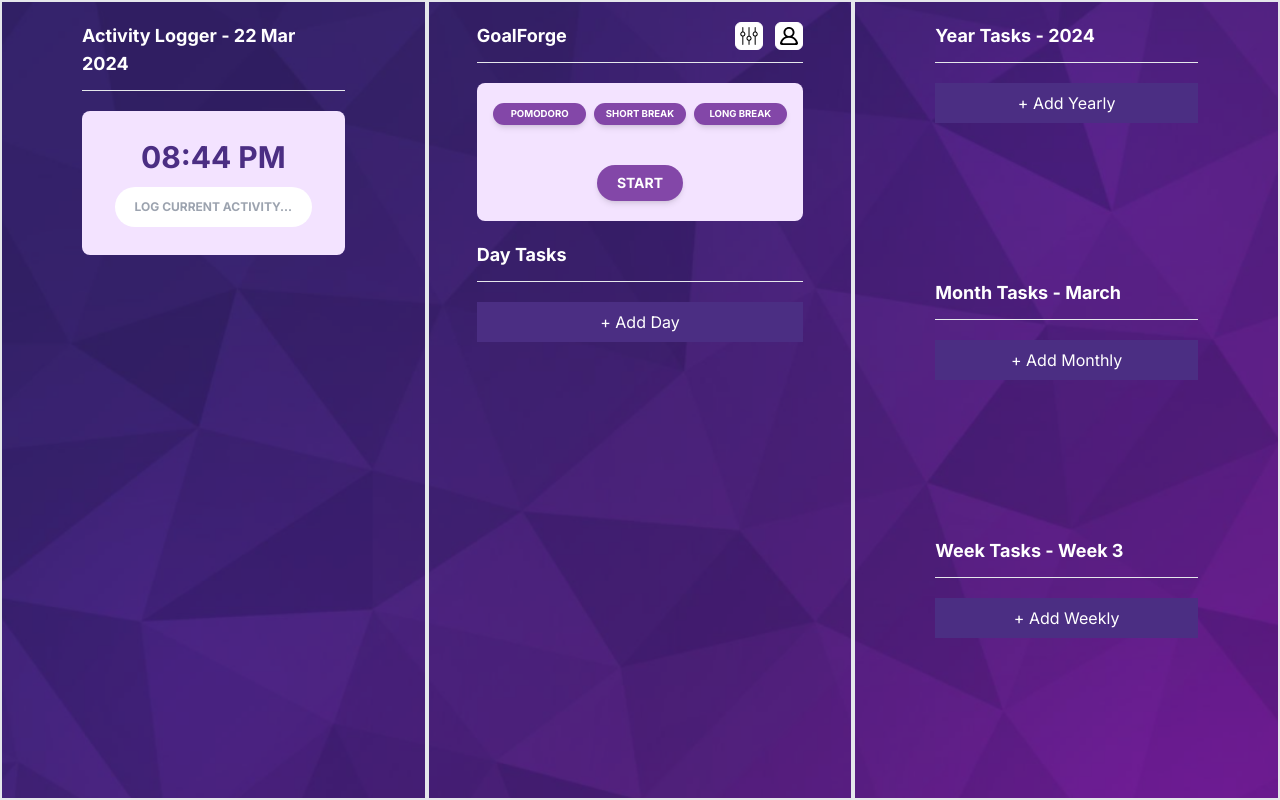
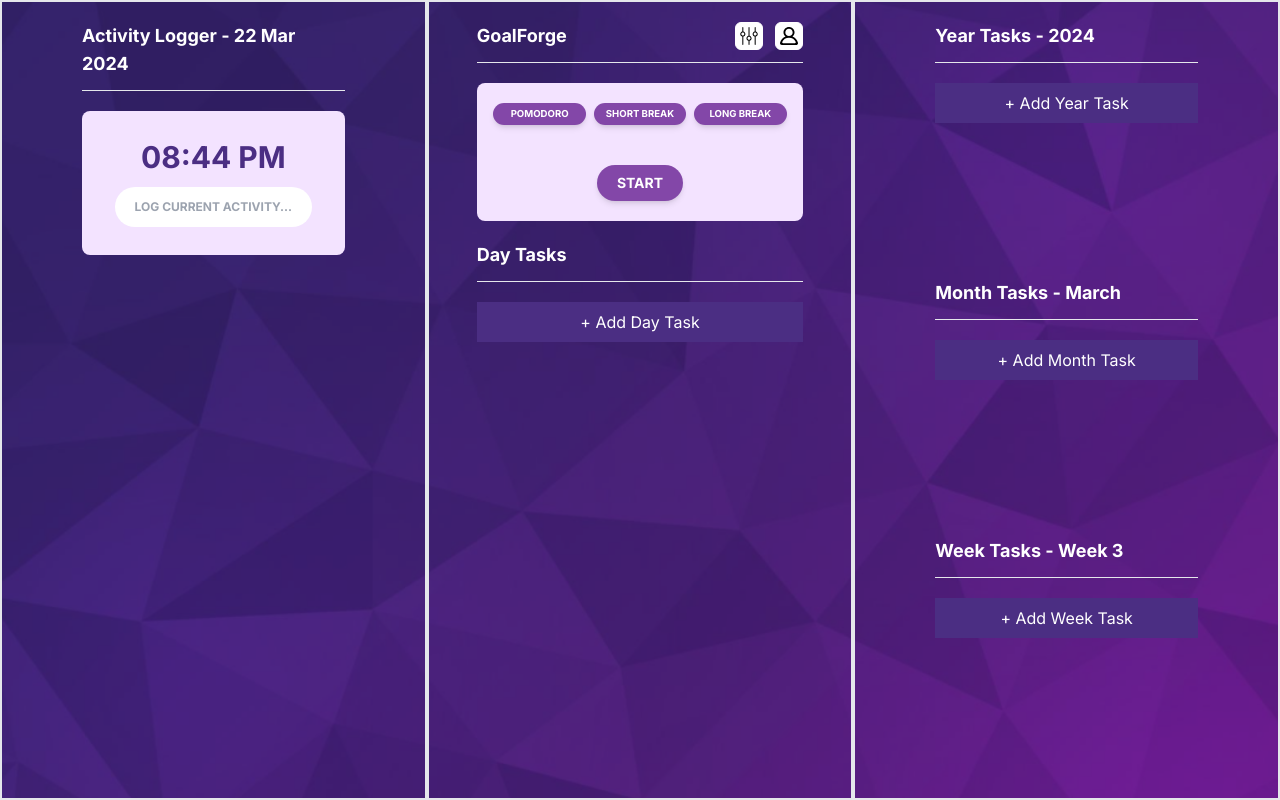
Before and after one commit to afutofu/goalforge, a Next.js app: page / in a window 1280 px wide. Built offline with nearby package versions, Linux system fonts and the light colour scheme.

Commit message:
Rename AddTask buttons

```diff
--- a/src/app/Home.tsx
+++ b/src/app/Home.tsx
@@ -131,7 +131,7 @@ const Home = () => {
         <Separator /> */}
 
         <Header>Day Tasks</Header>
-        <AddTaskInput onAddTask={addDayTask}>+ Add Day</AddTaskInput>
+        <AddTaskInput onAddTask={addDayTask}>+ Add Day Task</AddTaskInput>
         <Separator />
         <TodoList
           tasks={dayTasks}
@@ -144,7 +144,7 @@ const Home = () => {
       <Section className="!grid grid-rows-3 grid-cols-1 gap-y-4 z-20">
         <div className="">
           <Header>{'Year Tasks - ' + date.format('YYYY')}</Header>
-          <AddTaskInput onAddTask={addYearTask}>+ Add Yearly</AddTaskInput>
+          <AddTaskInput onAddTask={addYearTask}>+ Add Year Task</AddTaskInput>
           <Separator />
           <TodoList
             tasks={yearTasks}
@@ -158,7 +158,7 @@ const Home = () => {
 
         <div className="">
           <Header>{'Month Tasks - ' + date.format('MMMM')}</Header>
-          <AddTaskInput onAddTask={addMonthTask}>+ Add Monthly</AddTaskInput>
+          <AddTaskInput onAddTask={addMonthTask}>+ Add Month Task</AddTaskInput>
           <Separator />
           <TodoList
             tasks={monthTasks}
@@ -175,7 +175,7 @@ const Home = () => {
             {'Week Tasks - Week ' +
               Math.ceil((date.date() / date.daysInMonth()) * 4)}
           </Header>
-          <AddTaskInput onAddTask={addWeekTask}>+ Add Weekly</AddTaskInput>
+          <AddTaskInput onAddTask={addWeekTask}>+ Add Week Task</AddTaskInput>
           <Separator />
           <TodoList
             tasks={weekTasks}
```
